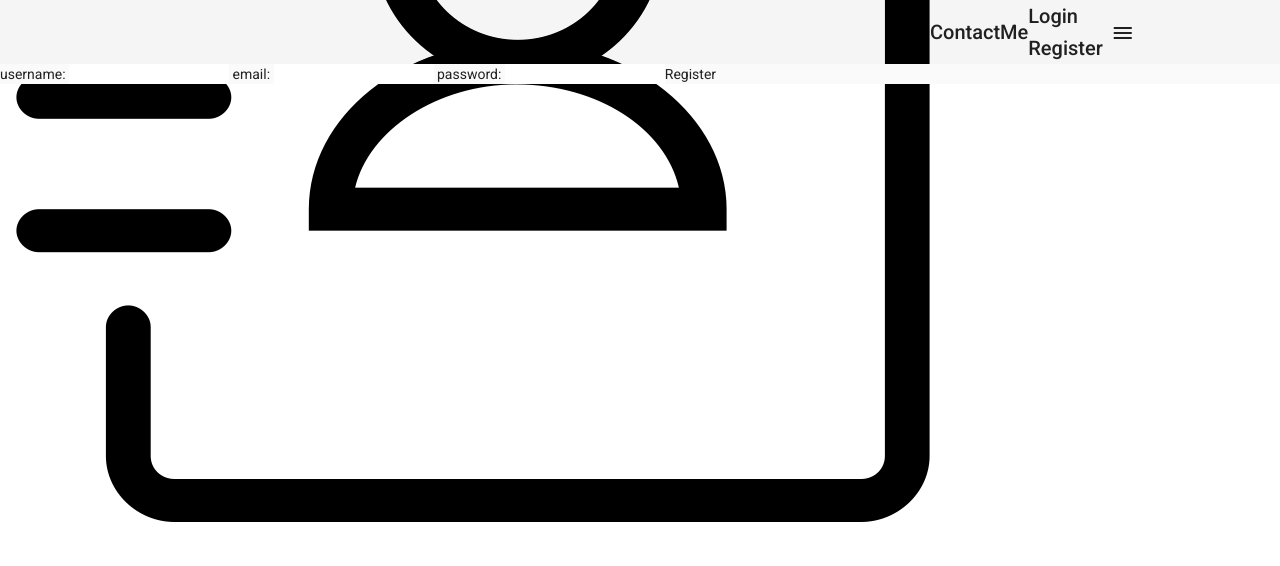
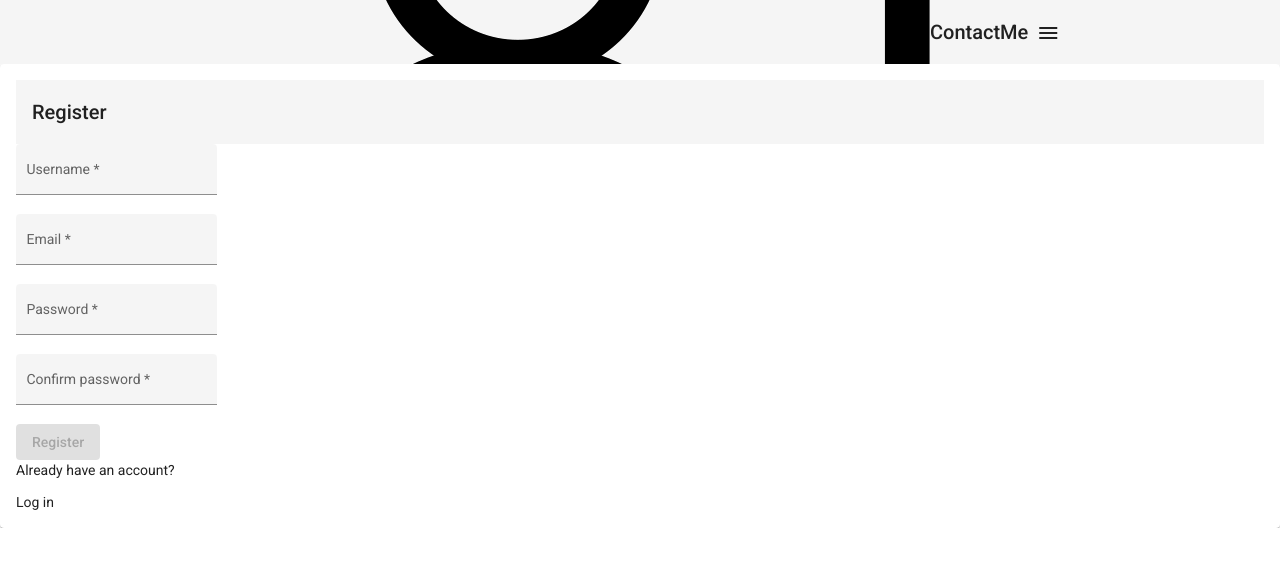
Before and after one commit to nikistefanov/contacts-manager, an Angular app in the folder contacts-app/: page /register in a window 1280 px wide. Shown: the top 566 px of the page. Built offline with nearby package versions, Linux system fonts and the light colour scheme.

Commit message:
registration fixes; profile menu on toolbar

```diff
--- a/contacts-app/src/app/modules/auth/components/login/login.component.html
+++ b/contacts-app/src/app/modules/auth/components/login/login.component.html
@@ -1,6 +1,6 @@
 <app-card title="Login">
     <form #loginForm="ngForm">
-        <div>
+        <div class="mb-5">
             <mat-form-field class="w-full" appearance="fill">
                 <mat-label>Username</mat-label>
                 <input #username="ngModel" ngModel type="text" name="username" matInput placeholder="Username" required>
@@ -9,9 +9,9 @@
                 </mat-error>
             </mat-form-field>
         </div>
-        <div class="mt-5 mb-5">
+        <div class="mb-5">
             <mat-form-field class="w-full" appearance="fill">
-                <mat-label>Username</mat-label>
+                <mat-label>Password</mat-label>
                 <input #password="ngModel" ngModel type="password" name="password" matInput placeholder="Password" required>
                 <mat-error *ngIf="password?.errors">
                     <ng-template [ngTemplateOutlet]="requiredMessage"></ng-template>
--- a/contacts-app/src/app/modules/auth/components/register/register.component.html
+++ b/contacts-app/src/app/modules/auth/components/register/register.component.html
@@ -1,9 +1,59 @@
-<form #registerForm="ngForm">
-    username:
-    <input type="text" name="username" id="username" required ngModel>
-    email:
-    <input type="email" name="email" id="email" required ngModel>
-    password:
-    <input type="password" name="password" id="password" required ngModel>
-    <button (click)="register(registerForm.value)" type="submit" [disabled]="!registerForm.form.valid">Register</button>
-</form>
+<app-card title="Register">
+    <form #registerForm="ngForm">
+        <div class="mb-5">
+            <mat-form-field class="w-full" appearance="fill">
+                <mat-label>Username</mat-label>
+                <input #username="ngModel" ngModel type="text" name="username" matInput placeholder="Username" required>
+                <mat-error *ngIf="username?.errors">
+                    <ng-template [ngTemplateOutlet]="requiredMessage"></ng-template>
+                </mat-error>
+            </mat-form-field>
+        </div>
+        <div class="mb-5">
+            <mat-form-field class="w-full" appearance="fill">
+                <mat-label>Email</mat-label>
+                <input #email="ngModel" [email]="true" ngModel type="email" name="email" matInput
+                    placeholder="Email address" required>
+                <mat-error *ngIf="email?.errors">
+                    <span *ngIf="email.errors['email']">Enter valid email address</span>
+                    <ng-template *ngIf="email.errors['required']" [ngTemplateOutlet]="requiredMessage"></ng-template>
+                </mat-error>
+            </mat-form-field>
+        </div>
+        <div ngModelGroup="passwords" #passwords="ngModelGroup" appCheckPassword>
+            <div class="mb-5">
+                <mat-form-field class="w-full" appearance="fill">
+                    <mat-label>Password</mat-label>
+                    <input #password="ngModel" ngModel type="password" name="password" matInput placeholder="Password"
+                        required>
+                    <mat-error *ngIf="password?.errors">
+                        <ng-template [ngTemplateOutlet]="requiredMessage"></ng-template>
+                    </mat-error>
+                </mat-form-field>
+            </div>
+            <div>
+                <mat-form-field class="w-full" appearance="fill">
+                    <mat-label>Confirm password</mat-label>
+                    <input #confirmPassword="ngModel" ngModel type="password" name="confirmPassword" matInput
+                        placeholder="Confirm Password" required>
+                    <mat-error *ngIf="password?.errors">
+                        <ng-template [ngTemplateOutlet]="requiredMessage"></ng-template>
+                    </mat-error>
+                </mat-form-field>
+            </div>
+            <mat-error *ngIf="passwords?.errors && passwords.errors['passwordCheck'] && confirmPassword.touched">
+                Passwords doesn't match
+            </mat-error>
+        </div>
+        <button class="mt-5" mat-raised-button color="primary" (click)="register(registerForm.value)" type="submit"
+            [disabled]="!registerForm.form.valid">Register</button>
+    </form>
+    <div class="flex mt-6">
+        <p>Already have an account?</p>
+        <a class="ml-auto text-blue-500" [routerLink]="['/login']">Log in</a>
+    </div>
+</app-card>
+
+<ng-template #requiredMessage>
+    Field is <strong>required</strong>
+</ng-template>
--- a/contacts-app/src/app/modules/auth/components/register/register.component.ts
+++ b/contacts-app/src/app/modules/auth/components/register/register.component.ts
@@ -1,7 +1,8 @@
 import { Component } from '@angular/core';
+import { FormControl } from '@angular/forms';
 import { Router } from '@angular/router';
 import { first, take, tap } from 'rxjs';
-import { IUser, IUserInfo } from '../../../../shared/models/user';
+import { IUser, IUserInfo, IUserRegistration } from '../../../../shared/models/user';
 import { AuthService } from '../../../../shared/services/auth/auth.service';
 import { LocalStorageService, StorageKeys } from '../../../../shared/services/local-storage/local-storage.service';
 
@@ -11,10 +12,17 @@ import { LocalStorageService, StorageKeys } from '../../../../shared/services/lo
   styleUrls: ['./register.component.scss']
 })
 export class RegisterComponent {
+    password: FormControl;
+    confirmPassword: FormControl;
     constructor(private authService: AuthService, private router: Router, private storageService: LocalStorageService) {}
 
-    async register(user: IUser) {
+    async register(data: IUserRegistration) {
         try {
+            const user: IUser = {
+                username: data.username,
+                email: data.email,
+                password: data.passwords.password
+            }
             const response = await this.authService.register(user) as IUserInfo;
 
             this.storageService.setItem(StorageKeys.User, response);
@@ -23,4 +31,9 @@ export class RegisterComponent {
             alert(error.data.message[0].messages[0].message)
         }
     }
+
+    getError(errors: any) {
+        console.log(errors);
+
+    }
 }
--- a/contacts-app/src/app/shared/components/navbar/navbar.component.html
+++ b/contacts-app/src/app/shared/components/navbar/navbar.component.html
@@ -3,14 +3,18 @@
         <img class="pr-2 max-h-full" src="assets/images/contacts-app-logo.png" alt="">
         <span>ContactMe</span>
         <span class="example-spacer"></span>
-        <ul class="flex gap-3 ml-auto ng-star-inserted" *ngIf="!authService.isLogged; else loggedUser">
-            <li>
-                <a [routerLink]="['login']">Login</a>
-            </li>
-            <li>
-                <a [routerLink]="['register']">Register</a>
-            </li>
-        </ul>
+        <div *ngIf="authService.isLogged" class="ml-auto">
+            <button mat-icon-button [matMenuTriggerFor]="menu">
+                <mat-icon>account_circle</mat-icon>
+            </button>
+            <mat-menu #menu="matMenu" xPosition="before" class="p-5">
+                <mat-slide-toggle (click)="$event.stopPropagation();">Dark mode</mat-slide-toggle>
+                <button (click)="logout()" mat-menu-item class="mt-2">
+                    <mat-icon>logout</mat-icon>
+                    <span>Logout</span>
+                </button>
+            </mat-menu>
+        </div>
         <div class="sm:hidden">
             <button mat-icon-button>
                 <mat-icon>menu</mat-icon>
@@ -19,11 +23,7 @@
     </mat-toolbar>
 </nav>
 <ng-template #loggedUser>
-    Hi, {{authService.getUserInfo().user.username}}
-    <button mat-raised-button (click)="logout()">
-        <mat-icon>logout</mat-icon>
-        Logout
-    </button>
+
 </ng-template>
 
 <ng-template #loading>
--- a/contacts-app/src/app/shared/constants/api.ts
+++ b/contacts-app/src/app/shared/constants/api.ts
@@ -1,5 +1,5 @@
 export const API_BASE = "http://localhost:1337";
 export const AUTH_LOGIN = `${API_BASE}/auth/local`;
-export const AUTH_REGISTER = `${API_BASE}/${AUTH_LOGIN}/register`;
+export const AUTH_REGISTER = `${AUTH_LOGIN}/register`;
 export const CONTACTS_API =  `${API_BASE}/contacts`;
 export const CONTACTS_API_USER_FILTER =  `${API_BASE}/contacts?userId=`;
--- /dev/null
+++ b/contacts-app/src/app/shared/directives/check-password.directive.ts
@@ -0,0 +1,39 @@
+import { Directive } from '@angular/core';
+import { AbstractControl, FormGroup, NG_VALIDATORS, ValidationErrors, Validator, ValidatorFn } from "@angular/forms";
+
+function validatePassword(): ValidatorFn {
+    return (control: AbstractControl) => {
+        let isValid = false;
+        if (control && control instanceof FormGroup) {
+            let group = control as FormGroup;
+            const keys = Object.keys(group.controls);
+
+            // There must be only 2 fields
+            if (keys.length === 2) {
+                isValid = group.controls[keys[0]].value == group.controls[keys[1]].value;
+            }
+        }
+        if (isValid) {
+            return null;
+        } else {
+            return { 'passwordCheck': 'failed' }
+        }
+    }
+}
+
+@Directive({
+    selector: '[appCheckPassword]',
+    providers: [{ provide: NG_VALIDATORS, useExisting: CheckPasswordDirective, multi: true }]
+})
+export class CheckPasswordDirective implements Validator {
+    private valFn;
+
+    constructor() {
+        this.valFn = validatePassword();
+    }
+
+    validate(c: AbstractControl): ValidationErrors | null {
+        return this.valFn(c);
+    }
+
+}
--- a/contacts-app/src/app/shared/shared.module.ts
+++ b/contacts-app/src/app/shared/shared.module.ts
@@ -4,19 +4,24 @@ import { CardComponent } from './components/card/card.component';
 import { MaterialModule } from '../modules/material/material.module';
 import { NavbarComponent } from './components/navbar/navbar.component';
 import { RouterModule } from '@angular/router';
+import { CheckPasswordDirective } from './directives/check-password.directive';
 
 const COMPONENTS = [
     CardComponent,
     NavbarComponent
 ]
 
+const DIRECTIVES = [
+    CheckPasswordDirective
+]
+
 @NgModule({
-  declarations: [...COMPONENTS],
+  declarations: [...COMPONENTS, ...DIRECTIVES],
   imports: [
     CommonModule,
     RouterModule,
     MaterialModule
   ],
-  exports: [...COMPONENTS]
+  exports: [...COMPONENTS, ...DIRECTIVES]
 })
 export class SharedModule { }
--- a/contacts-app/tsconfig.json
+++ b/contacts-app/tsconfig.json
@@ -18,7 +18,6 @@
     "importHelpers": true,
     "target": "es2017",
     "module": "es2020",
-    "strictPropertyInitialization": false,
     "lib": [
       "es2020",
       "dom"
@@ -28,6 +27,8 @@
     "enableI18nLegacyMessageIdFormat": false,
     "strictInjectionParameters": true,
     "strictInputAccessModifiers": true,
-    "strictTemplates": true
+    "strictTemplates": true,
+    "strictNullChecks": false,
+    "strictPropertyInitialization": false,
   }
 }
```
Also changed, not shown: contacts-app/src/app/modules/material/material.module.ts (+6 -3 lines), contacts-app/src/app/shared/models/user.ts (+8 -1 lines), contacts-app/src/styles/vendors/_material.scss (+13 -21 lines), 1 other file (tests, documents, lock files or other folders).
